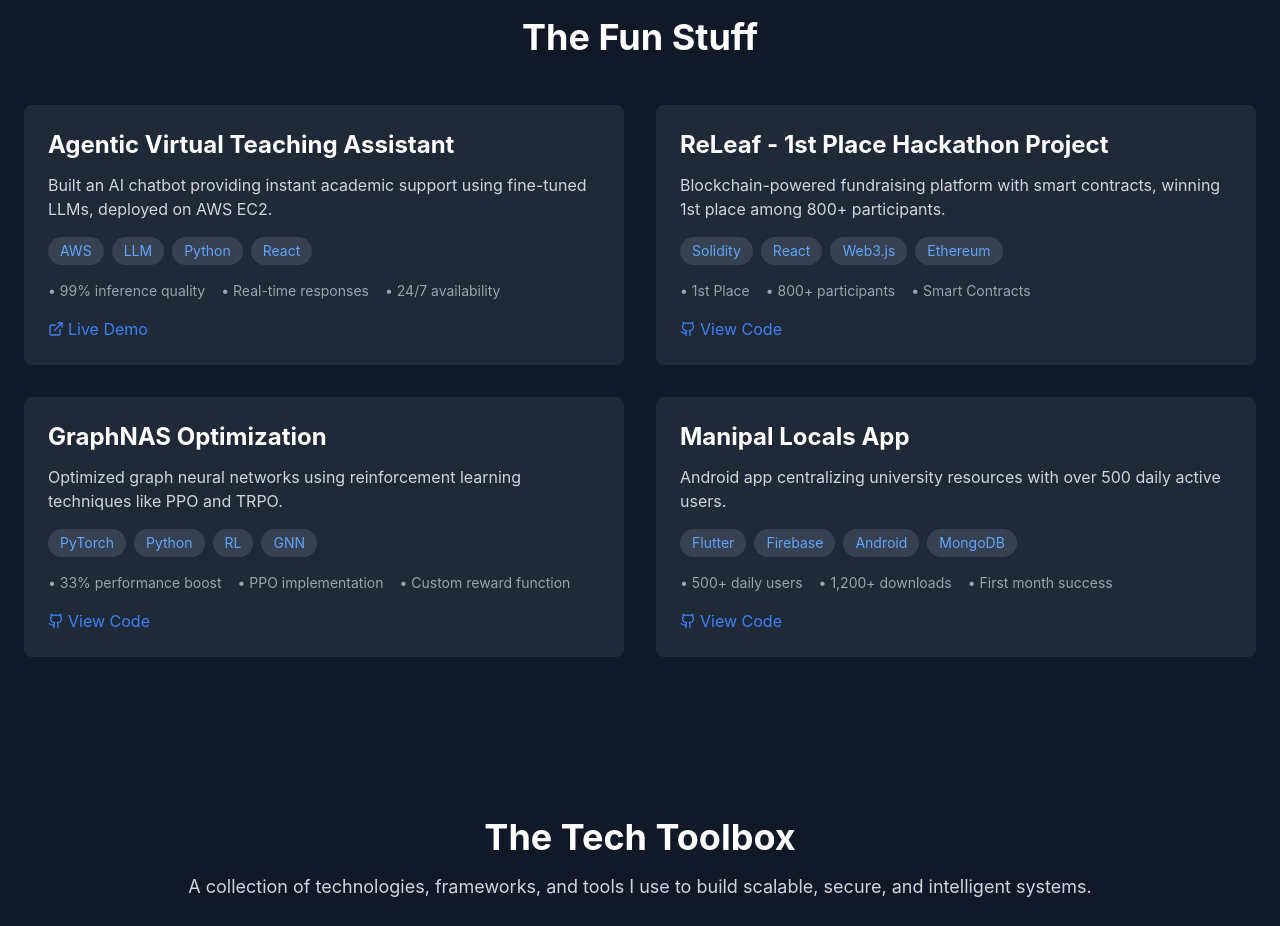
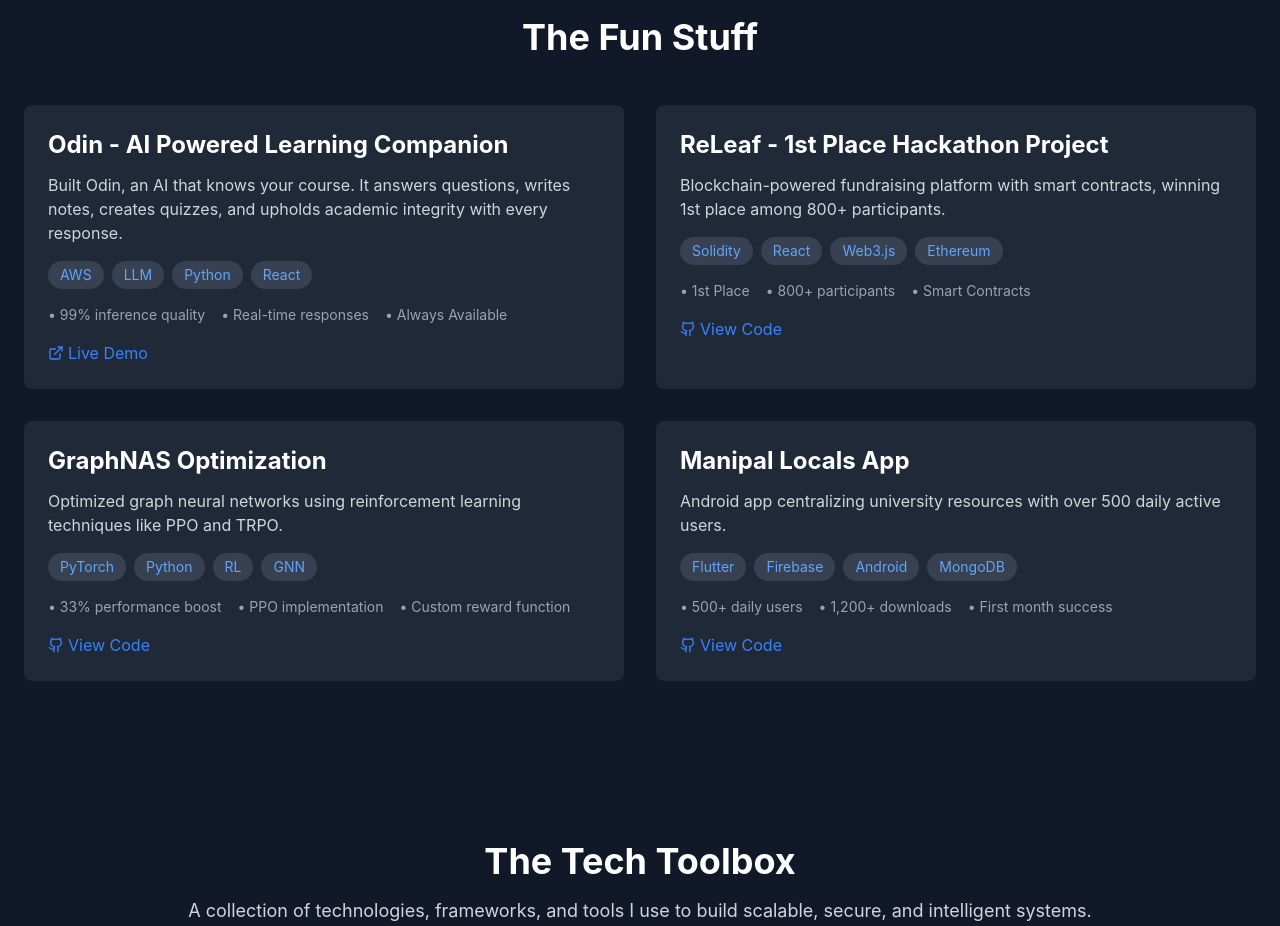
Before and after one commit to akshatpunjabi/akshatpunjabi.github.io, a React (Vite) app: page / in a window 1280 px wide. Shown: the part 3180-4106 px from the top of the page. Built offline with nearby package versions, Linux system fonts and the light colour scheme.

Commit message:
Update Projects.tsx

```diff
--- a/src/components/Projects.tsx
+++ b/src/components/Projects.tsx
@@ -15,11 +15,11 @@ const Projects: React.FC<ProjectsProps> = ({ isDarkMode }) => {
 
   const projects = [
     {
-      title: 'Agentic Virtual Teaching Assistant',
-      description: 'Built an AI chatbot providing instant academic support using fine-tuned LLMs, deployed on AWS EC2.',
+      title: 'Odin - AI Powered Learning Companion',
+      description: 'Built Odin, an AI that knows your course. It answers questions, writes notes, creates quizzes, and upholds academic integrity with every response.',
       tech: ['AWS', 'LLM', 'Python', 'React'],
-      live: 'http://54.237.27.61:8501/',
-      metrics: ['99% inference quality', 'Real-time responses', '24/7 availability']
+      live: 'https://odin.aissential.ai/',
+      metrics: ['99% inference quality', 'Real-time responses', 'Always Available']
     },
     {
       title: 'ReLeaf - 1st Place Hackathon Project',
```
